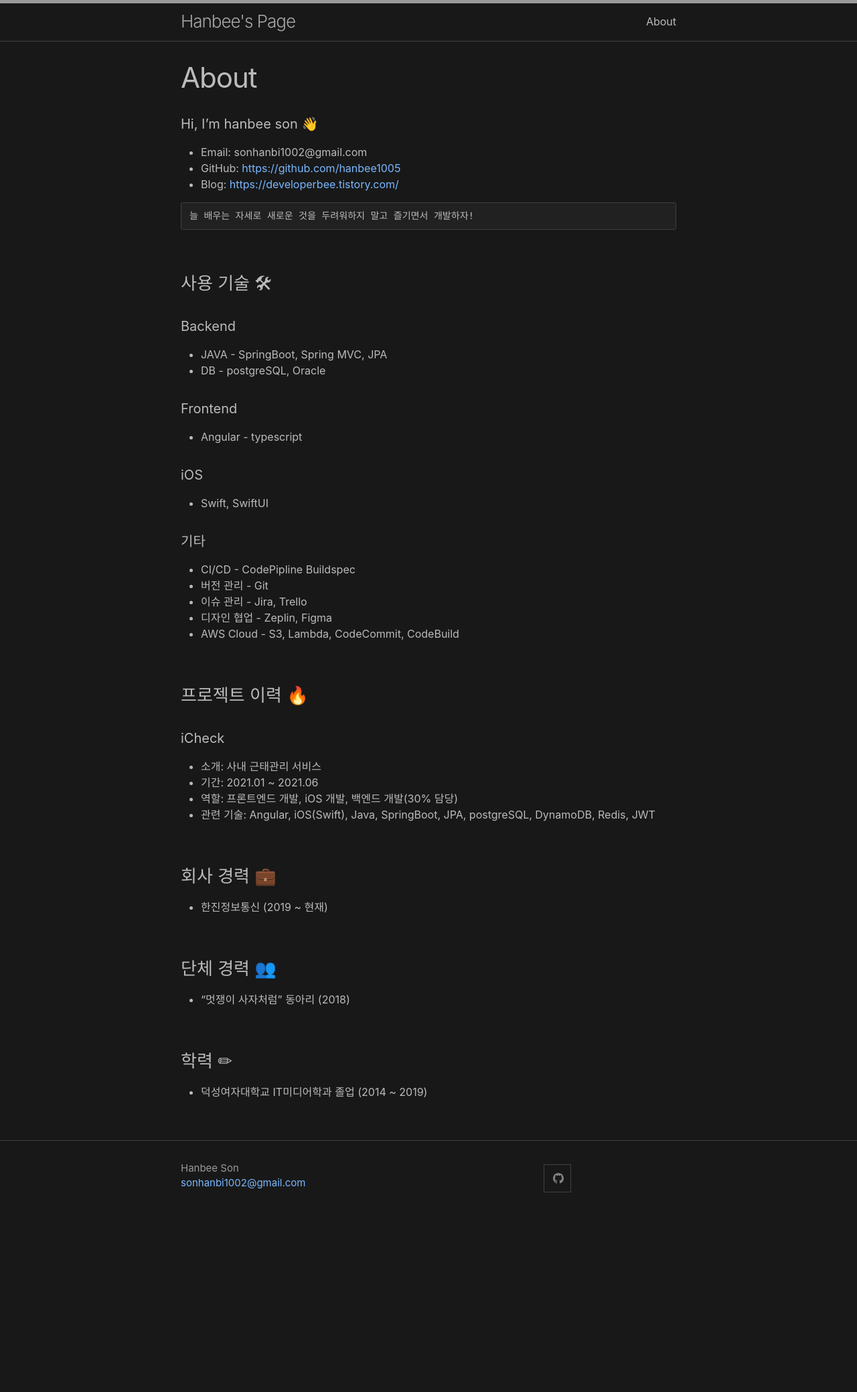
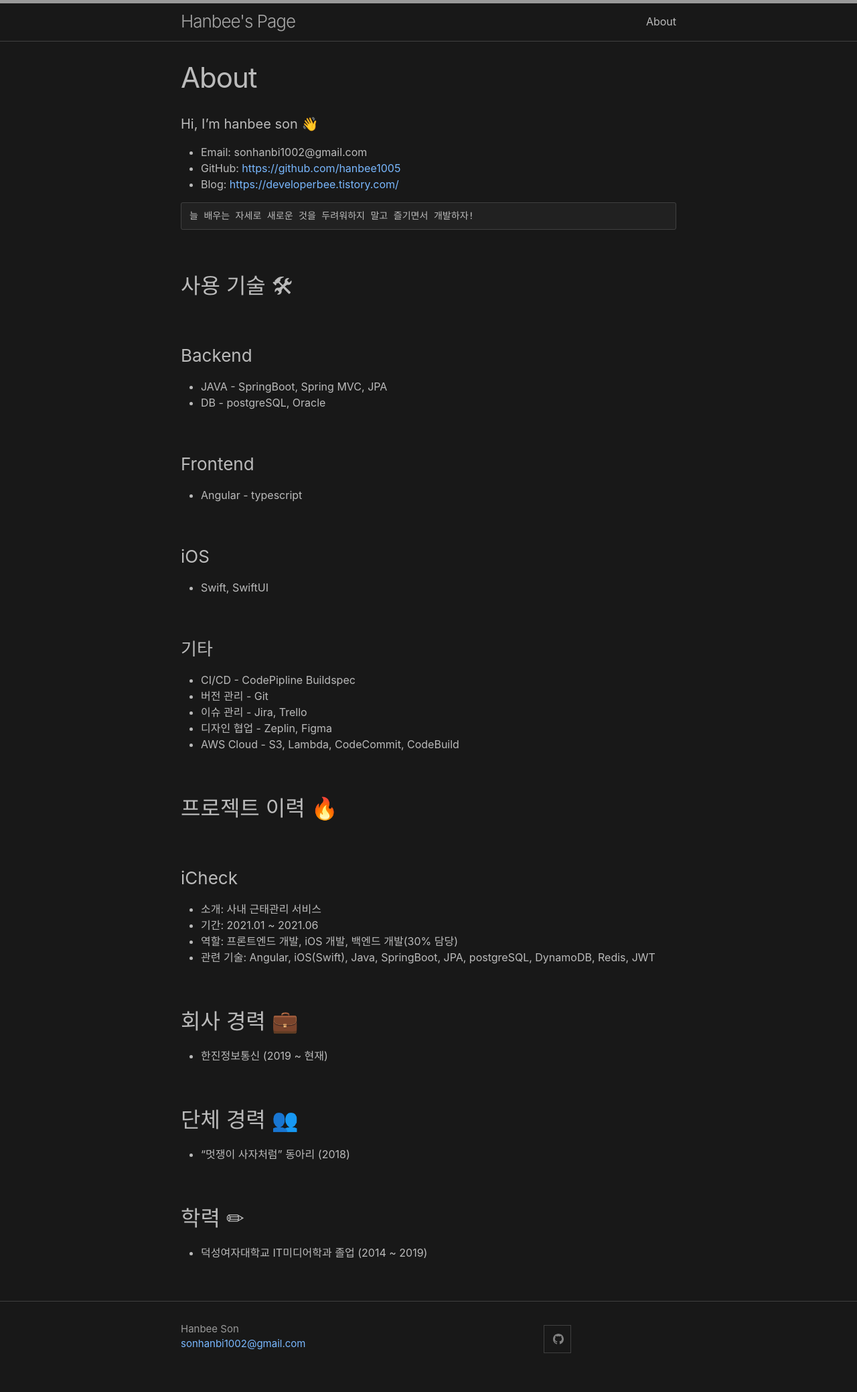
Before and after one commit to hanbee1005/hanbee1005.github.io, a Jekyll site: the page built from about.md, in a window 1280 px wide. Shown: the whole page at 67% size. Built offline with Jekyll 4.4.1, drawn with Linux system fonts in a browser that asks for light colours; before the commit the page ends 1838 px from its top, so only the background shows below that.

````diff
--- a/about.md
+++ b/about.md
@@ -13,36 +13,36 @@ permalink: /about/
 늘 배우는 자세로 새로운 것을 두려워하지 말고 즐기면서 개발하자!
 ```
 
-### 사용 기술 🛠
-#### Backend
+## 사용 기술 🛠
+### Backend
 - JAVA - SpringBoot, Spring MVC, JPA
 - DB - postgreSQL, Oracle
 
-#### Frontend
+### Frontend
 - Angular - typescript
 
-#### iOS
+### iOS
 - Swift, SwiftUI
 
-#### 기타
+### 기타
 - CI/CD - CodePipline Buildspec
 - 버전 관리 - Git
 - 이슈 관리 - Jira, Trello
 - 디자인 협업 - Zeplin, Figma
 - AWS Cloud - S3, Lambda, CodeCommit, CodeBuild
 
-### 프로젝트 이력 🔥
-#### iCheck
+## 프로젝트 이력 🔥
+### iCheck
 - 소개: 사내 근태관리 서비스
 - 기간: 2021.01 ~ 2021.06
 - 역할: 프론트엔드 개발, iOS 개발, 백엔드 개발(30% 담당)
 - 관련 기술: Angular, iOS(Swift), Java, SpringBoot, JPA, postgreSQL, DynamoDB, Redis, JWT
 
-### 회사 경력 💼
+## 회사 경력 💼
 - 한진정보통신 (2019 ~ 현재)
 
-### 단체 경력 👥
+## 단체 경력 👥
 - "멋쟁이 사자처럼" 동아리 (2018)
 
-### 학력 ✏
+## 학력 ✏
 - 덕성여자대학교 IT미디어학과 졸업 (2014 ~ 2019)
````
